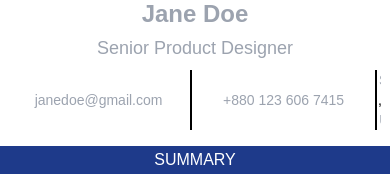
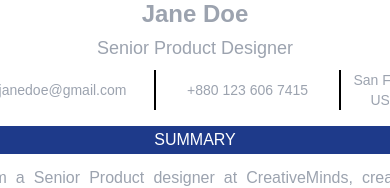
Before and after one commit to AW-2021/CV-Application, a React (Vite) app: page / in a window 390 px wide. Shown: the part 218-406 px from the top of the page. Built offline with nearby package versions, Linux system fonts and the light colour scheme.

Commit message:
Bug fix on resizing after deployment

```diff
--- a/src/components/PersonalInfo.jsx
+++ b/src/components/PersonalInfo.jsx
@@ -17,7 +17,7 @@ const PersonalInfo = ({ disabledVal, inputs, handleChange }) => {
         placeholder="Senior Product Designer"
         className="w-full block text-center text-lg m-auto mb-2"
       />
-      <table className="w-4/5 m-auto">
+      <table className="md:w-4/5 w-full m-auto">
         <tbody>
           <tr className="text-sm text-center">
             <td className="w-1/3 border-r-2 border-black py-0">
@@ -51,7 +51,7 @@ const PersonalInfo = ({ disabledVal, inputs, handleChange }) => {
                 value={inputs.city}
                 onChange={handleChange}
                 placeholder="San Francisco"
-                className="w-[55%] text-right"
+                className="md:w-[55%] w-[65%] text-right"
               />{", "}
               <input
                 id="country"
@@ -59,7 +59,7 @@ const PersonalInfo = ({ disabledVal, inputs, handleChange }) => {
                 value={inputs.country}
                 onChange={handleChange}
                 placeholder="USA"
-                className="w-[40%]"
+                className="md:w-[40%] w-[25%]"
               />
             </td>
           </tr>
```
